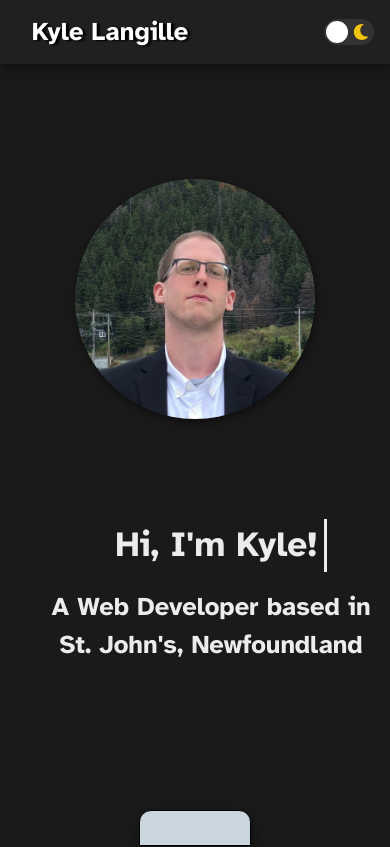
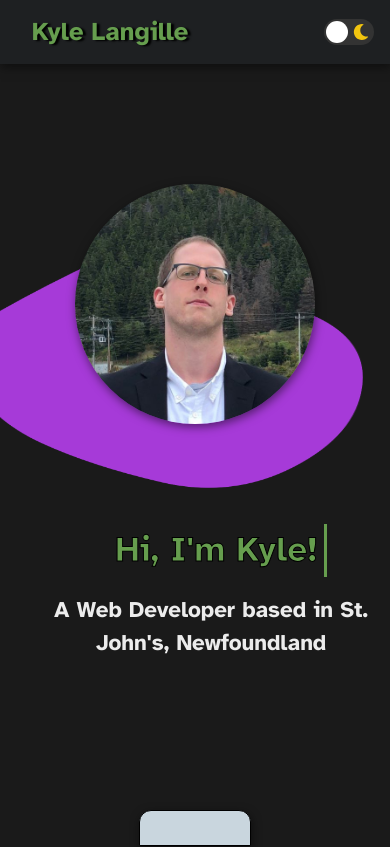
Before and after one commit to kylelangille/portfolio-project, a React (Create React App) app: page / in a window 390 px wide. Shown: the top 847 px of the page. Built offline with nearby package versions, Linux system fonts and the light colour scheme; some icons are missing.

Commit message:
styling, media queries, blobs

```diff
--- a/src/App.js
+++ b/src/App.js
@@ -30,7 +30,7 @@ const App = () => {
       <ThemeProvider theme={theme === "light" ? lightTheme : darkTheme}>
         <GlobalStyles />
         <Header onClick={themeHandler} />
-        <Hero animationStarted={animationStarted} />
+        <Hero animationStarted={animationStarted} theme={theme} />
         <About />
         <Projects />
         <Contact />
--- a/src/components/Contact.js
+++ b/src/components/Contact.js
@@ -22,16 +22,18 @@ const Button = styled.button`
   padding: 10px 20px;
   border-radius: 12px;
   border: none;
-  color: ${({ theme }) => theme.buttonText};
-  background: ${({ theme }) => theme.button};
+  color: ${({ theme }) => theme.body};
+  background: ${({ theme }) => theme.text};
   cursor: pointer;
   transition: 0.3s all ease-in-out;
   margin-top: 2rem;
   font-size: 1.2rem;
 
   &:hover {
-    color: ${({ theme }) => theme.buttonText};
+    color: ${({ theme }) => theme.text};
+    background: ${({ theme }) => theme.body};
     transform: scale(1.1);
+    border: 1px solid ${({ theme }) => theme.text};
   }
 `;
 
--- a/src/components/GlobalStyles.js
+++ b/src/components/GlobalStyles.js
@@ -70,7 +70,6 @@ body {
 }
 
 ::-webkit-scrollbar-thumb {
-  background: var(--darkest);
   background: #333;
 }
 
--- a/src/components/Header.js
+++ b/src/components/Header.js
@@ -56,7 +56,8 @@ const Nav = styled.nav`
     margin-left: 2rem;
     font-size: 2.2rem;
     text-shadow: 3px 1px 2px rgba(0, 0, 0, 1);
-    color: #fff;
+    /* color: #fff; */
+    color: ${({ theme }) => theme.headingText};
 
     @media (max-width: 800px) {
       font-size: 1.8rem;
--- a/src/components/Hero.js
+++ b/src/components/Hero.js
@@ -3,10 +3,19 @@ import { styled } from "styled-components";
 const Hero = (props) => {
   return (
     <HeroWrapper id="hero">
-      <HeroImg
-        src="/assets/moi-crop.jpg"
-        alt="Kyle Langille standing on a wharf with an old fishing community in the background"
-      />
+      <ImgContainer>
+        <Blob
+          src={
+            props.theme === "dark"
+              ? "/assets/blob.png"
+              : "/assets/blobAccent.png"
+          }
+        />
+        <HeroImg
+          src="/assets/moi-crop.jpg"
+          alt="Kyle Langille standing on a wharf with an old fishing community in the background"
+        />
+      </ImgContainer>
       <Content>
         <HeroHeading $animationStarted={props.animationStarted}>
           Hi, I'm Kyle!
@@ -34,6 +43,23 @@ const HeroWrapper = styled.section`
   }
 `;
 
+const ImgContainer = styled.div`
+  position: relative;
+`;
+
+const Blob = styled.img`
+  z-index: -1;
+  position: absolute;
+  top: -1rem;
+  left: -2rem;
+  height: 25rem;
+  width: 25rem;
+
+  @media (max-width: 820px) {
+    transform: rotate(270deg);
+  }
+`;
+
 const HeroImg = styled.img`
   max-width: 20rem;
   max-height: 20rem;
@@ -57,6 +83,8 @@ const HeroHeading = styled.h1`
   white-space: nowrap;
   overflow: hidden;
   border-right: 3px solid;
+  color: ${({ theme }) => theme.headingText};
+  -webkit-text-stroke: 1px #000;
 
   @keyframes blink {
     50% {
@@ -96,6 +124,7 @@ const SubHeading = styled.h2`
 
   @media (max-width: 560px) {
     text-align: center;
+    font-size: 1.4rem;
   }
 `;
 
--- a/src/components/UI/DropdownNav.js
+++ b/src/components/UI/DropdownNav.js
@@ -45,7 +45,7 @@ const NavList = styled.ul`
   }
 
   a:hover {
-    color: #fff;
+    color: ${({ theme }) => theme.headingText};
   }
 `;
 
--- a/src/components/UI/Heading.js
+++ b/src/components/UI/Heading.js
@@ -9,6 +9,11 @@ const Head = styled.h2`
   margin-bottom: 1rem;
   align-self: flex-start;
   color: ${({ theme }) => theme.headingText};
+  -webkit-text-stroke: 1px #000;
+  -webkit-text-decoration: ${({ theme }) => theme.accent} double underline;
+  text-decoration: ${({ theme }) => theme.accent} double underline;
+  -webkit-text-underline-position: under;
+  text-underline-position: under;
 
   @media (max-width: 400px) {
     font-size: 2.4rem;
--- a/src/components/UI/NavList.js
+++ b/src/components/UI/NavList.js
@@ -29,7 +29,7 @@ const Nav = styled.ul`
   }
 
   a:hover {
-    color: #fff;
+    color: ${({ theme }) => theme.headingText};
   }
 
   li {
--- a/src/components/UI/ProjectCard.js
+++ b/src/components/UI/ProjectCard.js
@@ -29,9 +29,13 @@ const Card = styled.div`
   gap: 10px;
   position: relative;
 
+  h2 {
+    color: ${({ theme }) => theme.headingText};
+  }
+
   a {
-    color: ${({ theme }) => theme.buttonText};
-    background: ${({ theme }) => theme.button};
+    color: ${({ theme }) => theme.body};
+    background: ${({ theme }) => theme.text};
     text-decoration: none;
     padding: 5px 10px;
     border: 1px solid #000;
@@ -42,6 +46,8 @@ const Card = styled.div`
 
   a:hover {
     transform: scale(1.1);
+    color: ${({ theme }) => theme.text};
+    background: ${({ theme }) => theme.body};
   }
 
   p {
--- a/src/components/UI/Themes.js
+++ b/src/components/UI/Themes.js
@@ -1,19 +1,17 @@
 export const darkTheme = {
+  text: "#ececec",
   body: "#1a1a1a",
-  text: "#ececec",
-  headingText: "#fff",
+  headingText: "#669e4e",
+  projectBackground: "#252525",
+  accent: "#a63ad8",
   tab: "#c9d6de",
-  button: "#ececec",
-  buttonText: "#1e2022",
-  projectBackground: "#252525",
 };
 
 export const lightTheme = {
-  body: "#d4d4d4",
-  text: "#1e2022",
-  headingText: "#000",
+  text: "#1a1a1a",
+  body: "#ececec",
+  headingText: "#669e4e",
+  projectBackground: "#c9d6de",
+  accent: "#4b1465",
   tab: "#c9d6de",
-  button: "#000",
-  buttonText: "#fff",
-  projectBackground: "#c9d6de",
 };
```
Also changed, not shown: public/assets/blob.png (added), public/assets/blobAccent.png (added).
